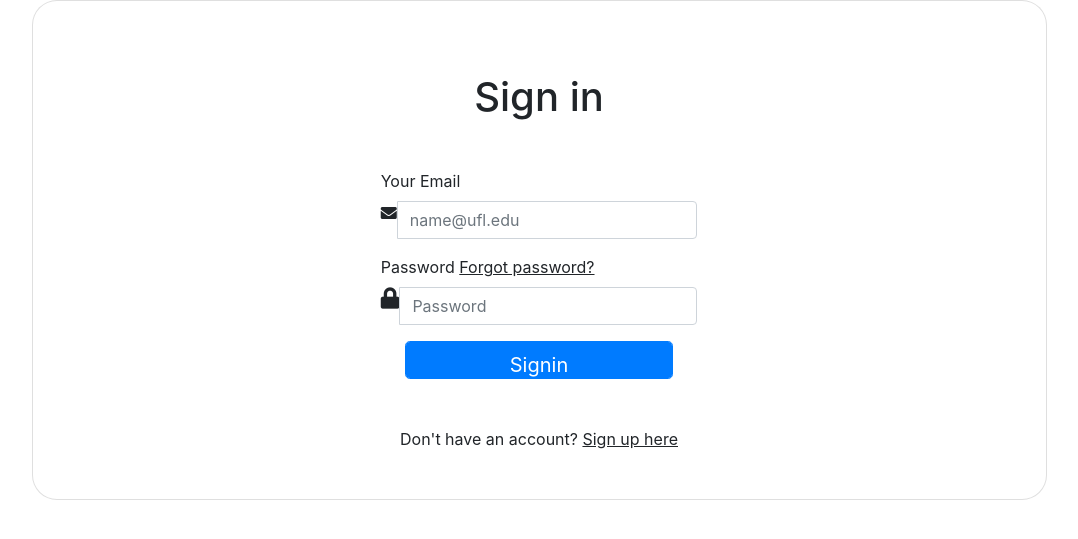
After one commit to michael-marron/CS_School, a Flask app: page /log in a window 1280 px wide. The commit adds this page. Shown: the top 539 px of the page, without its empty margins (101-1179 px from the left). Run offline with Flask 2, Linux system fonts and the light colour scheme; some libraries are stand-ins or nearby versions.

Commit message:
adding login, reg, and reset to the main proj, reset not implemented

```diff
--- a/run.py
+++ b/run.py
@@ -1,4 +1,7 @@
 from tutor_service import create_app
+from flask import Flask, request, session, redirect, url_for, render_template, flash
+import psycopg2,psycopg2.extras
+from werkzeug.security import generate_password_hash, check_password_hash
 
 app = create_app()
 
--- a/tutor_service/routes.py
+++ b/tutor_service/routes.py
@@ -1,18 +1,134 @@
 from flask import render_template, redirect, url_for, flash
 from tutor_service.helper_functions import get_time_list, get_weekdays, get_columns, create_column_list
+from flask import request, session, redirect, url_for, render_template, flash
+import psycopg2
+import psycopg2.extras
+import re
+from werkzeug.security import generate_password_hash, check_password_hash
+
+# connect to DB
+DB_HOST = "localhost"
+DB_NAME = "login"
+DB_USER = "postgres"
+DB_PASS = "000000"
+
+conn = psycopg2.connect(dbname=DB_NAME, user=DB_USER,
+                        password=DB_PASS, host=DB_HOST)
+
+
+def register():
+    # bound to the db during the registration
+
+    cursor = conn.cursor(cursor_factory=psycopg2.extras.DictCursor)
+    print("in register")
+
+    # Check if input POST requests
+    if 'username' in request.form and 'password' in request.form and 'email' in request.form and request.method == 'POST' and 'confirmpass' in request.form:
+
+        username = request.form['username']
+        email = request.form['email']
+        password = request.form['password']
+        confirmpass = request.form['confirmpass']
+
+        print("user: ", username, email)  # check for input in dev stage
+
+        hashedpass = generate_password_hash(
+            password, "pbkdf2:sha256", 64)  # hask password , salt 64 bits
+
+        # Check if account exists, use cursor.fetchon to get each row in the table
+        cursor.execute('SELECT * FROM users WHERE email = %s',
+                       (email,))  # keep this comma
+        account = cursor.fetchone()
+
+        # existing acc
+        if account:
+            flash('Account already exists! Please log in.')
+        # invalid email (.re is regular expression)
+        elif not re.match(r'[^@]+@+[A-Za-z0-9]+.edu', email):
+            flash('Invalid email address! Only use .edu email to register!')
+            print("---invalid email")
+        # invalid username (only accept numbers and chars)
+        elif not re.match(r'[A-Za-z0-9]+', username):
+            flash('Invalid!\nUsername must contain only characters and numbers')
+            print("---invalid pass")
+        # check password strength
+        elif not re.match(r'^.{8,}$', password):
+            flash("At least 8 characters for password!")
+        # confirm password before signing up
+        elif password != confirmpass:
+            flash('Passwords do not match!')
+
+        else:
+            cursor.execute(
+                "INSERT INTO users (email,username, password) VALUES (%s,%s,%s)", (email, username, hashedpass))
+            conn.commit()
+            flash('You have successfully registered!')
+            print("added")
+
+    print("Done!!!")
+
+    # return the template with appropreate alert
+    return render_template('register.html')
+
+# log in
+
+
+def login():
+   cursor = conn.cursor(cursor_factory=psycopg2.extras.DictCursor)
+
+   # Check if "username" and "password" POST requests exist (user submitted form)
+   if 'email' in request.form and 'password' in request.form and request.method == 'POST':
+        email = request.form['email']
+        password = request.form['password']
+        print("in log in function")
+
+        # fetch row in db
+        cursor.execute('SELECT * FROM users WHERE email = %s',
+                       (email,))  # comma for tuples
+        account = cursor.fetchone()
+        print("fetch db row")
+
+        if account:
+            password_rs = account['password']
+
+            # If account exists in users table in out database
+            if check_password_hash(password_rs, password):
+                # Create session data, we can access this data in other routes
+                session['loggedin'] = True
+                session['id'] = account['id']
+                session['email'] = account['email']
+                # Redirect to home page
+                return redirect(url_for('home_page'))
+            else:
+                # Account doesnt exist or username/password incorrect
+                flash('Incorrect email/password')
+        else:
+            # Account doesnt exist or username/password incorrect
+            flash('Incorrect email/password')
+
+   else:
+        print("input???")
+   return render_template('login.html')
+
+
+def reset():
+    return render_template('reset.html')
 
 
 def home_page():
     return render_template('home.html')
 
+
 def calendar_page():
     times = get_time_list(start=8, end=21)
     weekdays = get_weekdays()
-    #num_cols_per_day = 5
-    cols_list = ["Tutor", "Tutor Service", "Zoom Link", "Spaces Available", "Confirm"]
+    # num_cols_per_day = 5
+    cols_list = ["Tutor", "Tutor Service",
+        "Zoom Link", "Spaces Available", "Confirm"]
     total_cols = create_column_list(cols_list, 7)
-    #total_cols = len(weekdays) * num_cols_per_day
+    # total_cols = len(weekdays) * num_cols_per_day
     return render_template('calendar.html', times=times, weekdays=weekdays, total_cols=total_cols, cols_list=cols_list)
+
 
 def test_page():
     return render_template('home.html')
--- a/tutor_service/templates/base.html
+++ b/tutor_service/templates/base.html
@@ -43,8 +43,8 @@
     <ul>
         <li><a href="{{ url_for('calendar_page') }}">TutorService</a></li>
         <li><a href="{{ url_for('home_page') }}">Home</a></li>
-        <li style="float:right"><a href="">Register</a></li>
-        <li style="float:right"><a href="">Login</a></li>
+        <li style="float:right"><a href="{{ url_for('register') }}">Register</a></li>
+        <li style="float:right"><a href="{{ url_for('login') }}">Login</a></li>
     </ul>
     <br>
 
--- /dev/null
+++ b/tutor_service/templates/login.html
@@ -0,0 +1,110 @@
+<!--from: https://getbootstrap.com -->
+<!doctype html>
+<html lang="en">
+
+<head>
+  <meta charset="utf-8">
+  <meta name="viewport" content="width=device-width, initial-scale=1">
+  <meta name="description" content="">
+  <meta name="author" content="Mark Otto, Jacob Thornton, and Bootstrap contributors">
+  <meta name="generator" content="Hugo 0.108.0">
+  <title>Signin</title>
+
+  <link href="https://use.fontawesome.com/releases/v5.7.1/css/all.css" rel="stylesheet">
+
+  <link href='https://fonts.googleapis.com/css?family=Passion+One' rel='stylesheet' type='text/css'>
+  <link href='https://fonts.googleapis.com/css?family=Oxygen' rel='stylesheet' type='text/css'>
+  <link href="https://maxcdn.bootstrapcdn.com/bootstrap/4.1.1/css/bootstrap.min.css" rel="stylesheet"
+    id="bootstrap-css">
+    <script src="https://code.jquery.com/jquery-3.1.1.slim.min.js" integrity="sha384-A7FZj7v+d/sdmMqp/nOQwliLvUsJfDHW+k9Omg/a/EheAdgtzNs3hpfag6Ed950n" crossorigin="anonymous"></script>
+    <script src="https://cdnjs.cloudflare.com/ajax/libs/tether/1.4.0/js/tether.min.js" integrity="sha384-DztdAPBWPRXSA/3eYEEUWrWCy7G5KFbe8fFjk5JAIxUYHKkDx6Qin1DkWx51bBrb" crossorigin="anonymous"></script>
+    <script src="https://maxcdn.bootstrapcdn.com/bootstrap/4.0.0-alpha.6/js/bootstrap.min.js" integrity="sha384-vBWWzlZJ8ea9aCX4pEW3rVHjgjt7zpkNpZk+02D9phzyeVkE+jo0ieGizqPLForn" crossorigin="anonymous"></script>
+
+
+</head>
+
+<body>
+
+  <div class="container h-100">
+    <div class="row d-flex justify-content-center align-items-center h-100">
+      <div class="col-lg-12 col-xl-11">
+        <div class="card text-black" style="border-radius: 25px;">
+          <div class="card-body p-md-5">
+            <div class="row justify-content-center">
+              <div class="col-md-10 col-lg-6 col-xl-5 order-2 order-lg-1">
+
+                <p class="text-center h1 mb-5 mx-1 mx-md-4 mt-4">Sign in</p>
+
+                <form class="mx-1 mx-md-4" action="{{ url_for('login') }}" method="post" autocomplete="off">
+
+                  <!-- email input -->
+                  <div class="form-group">
+                    <label for="email" class="cols-sm-2 control-label">Your Email</label>
+                    <div class="cols-sm-10">
+                      <div class="input-group">
+                        <span class="input-group-addon"><i class="fa fa-envelope fa" aria-hidden="true"></i></span>
+                        <input type="email" class="form-control" name="email" id="email" required
+                          placeholder="name@ufl.edu" />
+                      </div>
+                    </div>
+                  </div>
+
+                  <!-- password input -->
+                  <div class="form-group">
+                    <label for="password" class="cols-sm-2 control-label">Password
+                      <a class="text-body tex-right" href="/reset">
+                        <u>Forgot password?</u>
+                    </label>
+                    <div class="cols-sm-10">
+                      <div class="input-group">
+                        <span class="input-group-addon"><i class="fa fa-lock fa-lg" aria-hidden="true"></i></span>
+                        <input type="password" class="form-control" name="password" placeholder="Password" id="password"
+                          required placeholder="Your Password" />
+                      </div>
+                    </div>
+                  </div>
+
+                  <div class="form-group ">
+                    {% with messages = get_flashed_messages() %}
+                    {% if messages %}
+                    {% for message in messages %}
+                    <div class="alert alert-success alert-dismissible fade show" role="alert">
+                      {{ message }}
+                      <button type="button" class="close" data-dismiss="alert" aria-label="Close">
+                        <span aria-hidden="true">×</span>
+                      </button>
+                    </div>
+                    {% endfor %}
+                    {% endif %}
+                    {% endwith %}
+                  </div>
+
+
+                  <div class="d-flex justify-content-center mx-4 mb-3 mb-lg-4">
+                    <input type="submit" value="Signin" class="form-control btn btn-primary btn-lg" name="">
+                  </div>
+
+                  <!-- new acc sign up link -->
+                  <p class="text-center text-muted mt-5 mb-0">Don't have an account?
+                    <a class="text-body" href="/reg">
+                      <u>Sign up here</u>
+                    </a>
+                  </p>
+
+
+                </form>
+
+              </div>
+
+            </div>
+          </div>
+        </div>
+      </div>
+    </div>
+
+
+  </div>
+
+</body>
+
+</html>
```
Also changed, not shown: tutor_service/__init__.py (+4 -3 lines), tutor_service/templates/register.html (added, +110 -0 lines), tutor_service/templates/reset.html (added, +56 -0 lines).
